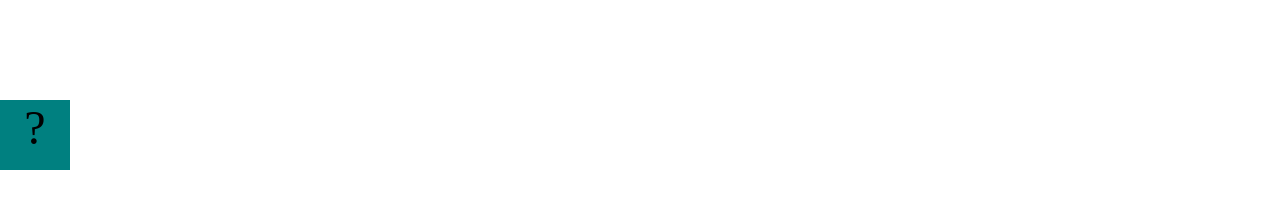
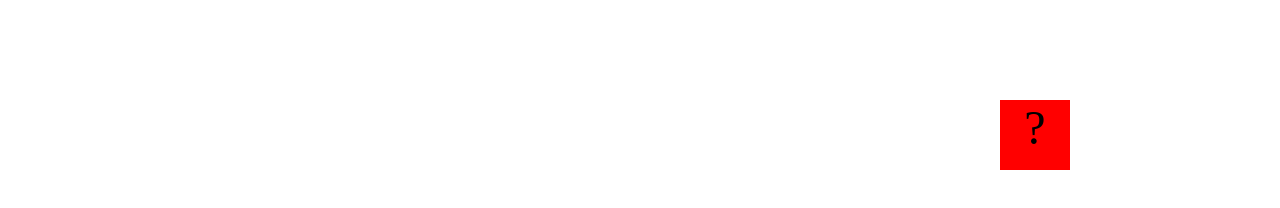
Before and after one commit to cadetdhernandez/cadetdhernandez.github.io, a plain HTML site: page projects/bouncing-box/index.html in a window 1280 px wide. Drawn offline with Linux system fonts and the light colour scheme.

Commit message:
Lets do this

```diff
--- a/projects/bouncing-box/index.html
+++ b/projects/bouncing-box/index.html
@@ -8,7 +8,7 @@
 		.box {
 			width: 70px;
 			height: 70px;
-			background-color: teal;
+			background-color: rgb(255, 0, 0);
 			font-size: 300%;
 			text-align: center;
 			display: block;
@@ -61,8 +61,9 @@
 			//////////////////////////////////////////////////////////////////
 
 			// TODO 2 - Variable declarations
-
-
+			var positionX = 0;
+			var points = 0;
+			var speed = 10;
 
 			/*
 			This Function will be called 20 times/second. Each time it is called,
@@ -70,8 +71,17 @@
 			turn it around!
 			*/
 			function update() {
+				// Your Code to Increase positionX by 10 HERE*/
+				positionX = positionX + speed;
+				moveBoxTo(positionX);
 
+				if (positionX > boardWidth) {
+					speed *= -1;
+				}
 
+				if (positionX < 0) {
+					speed *= -1;
+				}
 			};
 
 			/*
@@ -80,6 +90,9 @@
 			the left side of the screen.
 			*/
 			function handleBoxClick() {
+			    positionX = 0;
+				points = points + 1;
+				speed = speed + 3;
 
 
 
```
